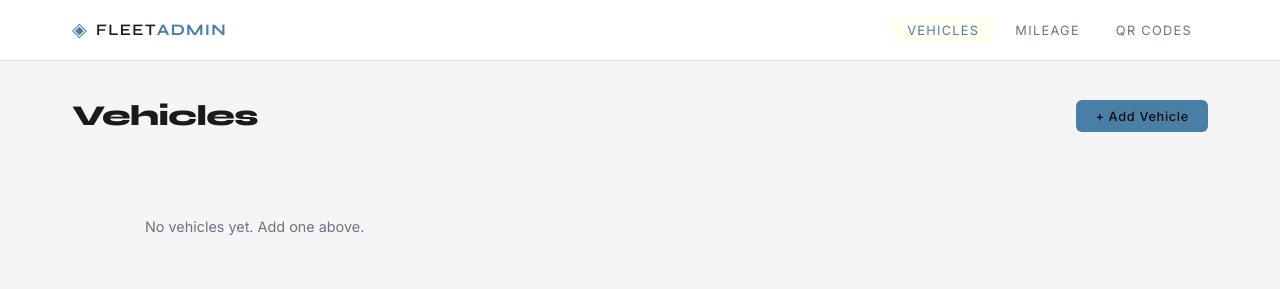
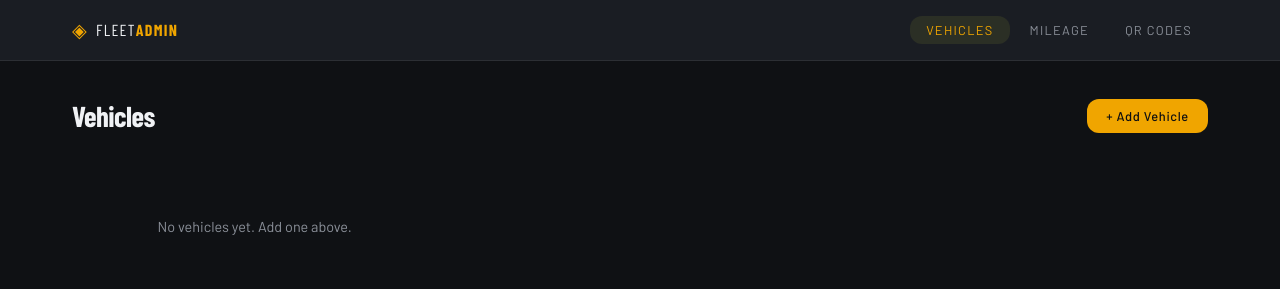
Before and after one commit to xmr-web/fleet-mileage, a website built with Vite: page admin/index.html in a window 1280 px wide. Built offline with nearby package versions, Linux system fonts and the light colour scheme; some packages are replaced by stand-ins of ours; no server answers; the database is empty.

Commit message:
make admin theme match theme in style.css

```diff
--- a/admin/admin.css
+++ b/admin/admin.css
@@ -2,20 +2,20 @@
 *, *::before, *::after { box-sizing: border-box; margin: 0; padding: 0; }
 
 :root {
-  --bg:        #f5f5f5;
-  --surface:   #ffffff;
-  --surface2:  #f0f0f0;
-  --border:    #e0e0e0;
-  --accent:    #4a7fa5;
-  --accent-dk: #35607f;
-  --text:      #1a1a1a;
-  --text-muted:#6b7280;
-  --danger:    #dc2626;
-  --out:       #d97706;   /* amber — "vehicle out" colour */
-  --out-bg:    #fffbeb;   /* very pale amber row tint */
-  --radius:    6px;
-  --font-head: 'Syne', sans-serif;
-  --font-mono: 'Inter', sans-serif;
+  --bg:        #0f1114;
+  --surface:   #1a1d23;
+  --surface2:  #22262e;
+  --border:    rgba(255,255,255,0.08);
+  --accent:    #f0a500;
+  --accent-dk: #c48400;
+  --text:      #f0f2f5;
+  --text-muted:#8b9099;
+  --danger:    #e05252;
+  --out:       #f0a500;
+  --out-bg:    rgba(240,165,0,0.12);
+  --radius:    12px;
+  --font-head: 'Barlow Condensed', system-ui, sans-serif;
+  --font-mono: 'Barlow', system-ui, sans-serif;
 }
 
 html, body { height: 100%; }
--- a/admin/index.html
+++ b/admin/index.html
@@ -4,10 +4,9 @@
     <meta charset="UTF-8" />
     <meta name="viewport" content="width=device-width, initial-scale=1.0" />
     <title>Fleet Admin</title>
-    <link href="https://fonts.googleapis.com/css2?family=Syne:wght@600;700;800&family=Inter:wght@400;500&display=swap" rel="stylesheet" />
     <link rel="preconnect" href="https://fonts.googleapis.com" />
     <link rel="preconnect" href="https://fonts.gstatic.com" crossorigin />
-    <link href="https://fonts.googleapis.com/css2?family=DM+Mono:wght@400;500&family=Syne:wght@600;700;800&display=swap" rel="stylesheet" />
+    <link href="https://fonts.googleapis.com/css2?family=Barlow:wght@400;500;600;700&family=Barlow+Condensed:wght@400;500;600;700&display=swap" rel="stylesheet" />
     <link rel="stylesheet" href="./admin.css" />
   </head>
   <body>
```
